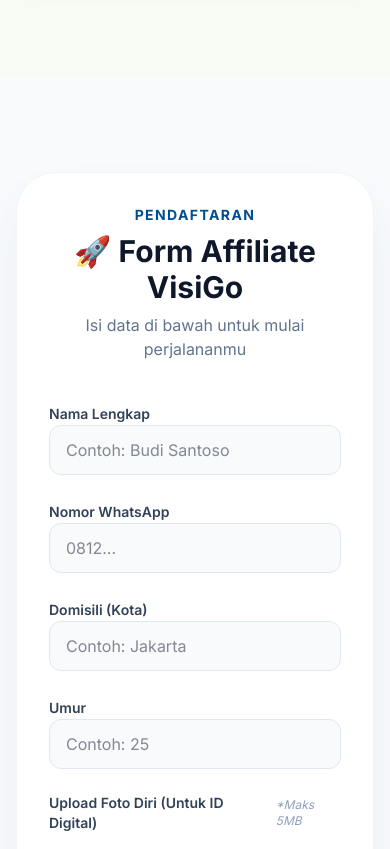
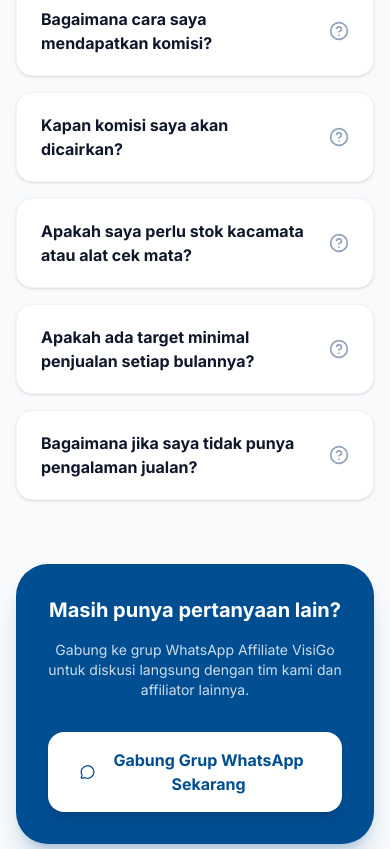
Before and after one commit to hajiariyanto81-alt/Affiliate-Visigo, a React (Vite) app: page / in a window 390 px wide. Shown: the part 7935-8784 px from the top of the page. Built offline with nearby package versions, Linux system fonts and the light colour scheme.

Commit message:
feat(sections): Add FAQ section and integrate into navigation
Introduces a new FAQ section to the application, addressing common user queries. This change also updates the main navigation to include a link to the new FAQ section, improving user experience and information accessibility.

```diff
--- a/src/App.tsx
+++ b/src/App.tsx
@@ -18,6 +18,7 @@ const Results = lazy(() => import('./components/Sections').then(m => ({ default:
 const HowItWorks = lazy(() => import('./components/Sections').then(m => ({ default: m.HowItWorks })));
 const Benefits = lazy(() => import('./components/Sections').then(m => ({ default: m.Benefits })));
 const Qualifications = lazy(() => import('./components/Sections').then(m => ({ default: m.Qualifications })));
+const FAQ = lazy(() => import('./components/Sections').then(m => ({ default: m.FAQ })));
 const AffiliateForm = lazy(() => import('./components/AffiliateForm').then(m => ({ default: m.AffiliateForm })));
 const SuccessMessage = lazy(() => import('./components/SuccessMessage').then(m => ({ default: m.SuccessMessage })));
 const CommissionChecker = lazy(() => import('./components/CommissionChecker').then(m => ({ default: m.CommissionChecker })));
@@ -151,6 +152,7 @@ const Navbar = ({ onCheckBalance }: { onCheckBalance: () => void }) => (
           </a>
           <div className="hidden md:flex items-center gap-6">
             <a href="#cara-kerja" className="text-sm font-medium text-slate-600 hover:text-primary transition-colors">Cara Kerja</a>
+            <a href="#faq" className="text-sm font-medium text-slate-600 hover:text-primary transition-colors">FAQ</a>
             <button
               onClick={onCheckBalance}
               className="text-sm font-bold text-primary hover:text-primary-dark transition-colors flex items-center gap-2"
@@ -338,6 +340,7 @@ export default function App() {
         <HowItWorks />
         <Benefits />
         <Qualifications />
+        <FAQ />
 
         <section className="py-20 bg-secondary/5">
           <div className="max-w-7xl mx-auto px-4 sm:px-6 lg:px-8 text-center">
--- a/src/components/Sections.tsx
+++ b/src/components/Sections.tsx
@@ -1,5 +1,5 @@
 import React from 'react';
-import { motion } from 'motion/react';
+import { motion, AnimatePresence } from 'motion/react';
 import {
   Smartphone,
   Wallet,
@@ -9,7 +9,8 @@ import {
   TrendingUp,
   Clock,
   Users,
-  GraduationCap
+  GraduationCap,
+  MessageCircle
 } from 'lucide-react';
 
 export const Problem = () => (
@@ -218,3 +219,107 @@ export const Qualifications = () => (
     </div>
   </section>
 );
+
+export const FAQ = () => {
+  const [openIndex, setOpenIndex] = React.useState<number | null>(null);
+
+  const faqs = [
+    {
+      q: "Apakah pendaftaran Affiliate VisiGo gratis?",
+      a: "Ya, pendaftaran 100% GRATIS tanpa biaya apapun. Kamu bisa langsung mulai setelah mendaftar dan mendapatkan ID Affiliate."
+    },
+    {
+      q: "Bagaimana cara saya mendapatkan komisi?",
+      a: "Kamu akan mendapatkan komisi setiap kali ada orang yang melakukan booking layanan cek mata ke rumah melalui referensi kamu dan transaksi tersebut selesai (berhasil)."
+    },
+    {
+      q: "Kapan komisi saya akan dicairkan?",
+      a: "Komisi akan diproses dan dicairkan secara rutin ke rekening bank atau e-wallet yang telah kamu daftarkan di formulir pendaftaran."
+    },
+    {
+      q: "Apakah saya perlu stok kacamata atau alat cek mata?",
+      a: "Tidak perlu. Kamu hanya fokus pada promosi dan mencari orang yang membutuhkan layanan. Tim profesional VisiGo yang akan datang ke rumah customer untuk melakukan pengecekan dan menyediakan kacamata."
+    },
+    {
+      q: "Apakah ada target minimal penjualan setiap bulannya?",
+      a: "Tidak ada target minimal. Kamu bebas menentukan kapan dan seberapa sering ingin mempromosikan layanan VisiGo. Semakin banyak yang booking, semakin besar cuan kamu!"
+    },
+    {
+      q: "Bagaimana jika saya tidak punya pengalaman jualan?",
+      a: "Tenang saja! Kami menyediakan materi promosi siap pakai dan bimbingan strategis untuk membantu kamu mulai menghasilkan pendapatan pertama kamu."
+    }
+  ];
+
+  return (
+    <section id="faq" className="py-24 bg-slate-50">
+      <div className="max-w-3xl mx-auto px-4 sm:px-6 lg:px-8">
+        <div className="text-center mb-16">
+          <h2 className="text-3xl md:text-4xl font-bold text-slate-900 mb-4">Pertanyaan Populer (FAQ)</h2>
+          <p className="text-slate-600">Punya pertanyaan? Mungkin jawabannya ada di sini.</p>
+        </div>
+
+        <div className="space-y-4">
+          {faqs.map((faq, i) => (
+            <motion.div
+              key={i}
+              initial={{ opacity: 0, y: 10 }}
+              whileInView={{ opacity: 1, y: 0 }}
+              viewport={{ once: true }}
+              transition={{ delay: i * 0.05 }}
+              className="bg-white rounded-2xl border border-slate-100 overflow-hidden shadow-sm"
+            >
+              <button
+                onClick={() => setOpenIndex(openIndex === i ? null : i)}
+                className="w-full px-6 py-5 text-left flex items-center justify-between gap-4 hover:bg-slate-50 transition-colors"
+              >
+                <span className="font-bold text-slate-900">{faq.q}</span>
+                <motion.div
+                  animate={{ rotate: openIndex === i ? 180 : 0 }}
+                  className="shrink-0"
+                >
+                  <HelpCircle className={`w-5 h-5 ${openIndex === i ? 'text-primary' : 'text-slate-400'}`} />
+                </motion.div>
+              </button>
+
+              <AnimatePresence>
+                {openIndex === i && (
+                  <motion.div
+                    initial={{ height: 0, opacity: 0 }}
+                    animate={{ height: 'auto', opacity: 1 }}
+                    exit={{ height: 0, opacity: 0 }}
+                    transition={{ duration: 0.3, ease: "easeInOut" }}
+                  >
+                    <div className="px-6 pb-6 text-slate-600 leading-relaxed border-t border-slate-50 pt-4">
+                      {faq.a}
+                    </div>
+                  </motion.div>
+                )}
+              </AnimatePresence>
+            </motion.div>
+          ))}
+        </div>
+
+        <motion.div
+          initial={{ opacity: 0, y: 20 }}
+          whileInView={{ opacity: 1, y: 0 }}
+          viewport={{ once: true }}
+          className="mt-16 p-8 bg-primary rounded-[2rem] text-white text-center shadow-xl shadow-primary/20"
+        >
+          <h3 className="text-xl font-bold mb-4">Masih punya pertanyaan lain?</h3>
+          <p className="text-white/80 mb-8 text-sm">
+            Gabung ke grup WhatsApp Affiliate VisiGo untuk diskusi langsung dengan tim kami dan affiliator lainnya.
+          </p>
+          <a
+            href="https://chat.whatsapp.com/H2INCmYxljRG548MK4hvyD?mode=gi_t"
+            target="_blank"
+            rel="noopener noreferrer"
+            className="inline-flex items-center gap-3 px-8 py-4 bg-white text-primary rounded-2xl font-bold hover:bg-slate-50 transition-all shadow-lg"
+          >
+            <MessageCircle className="w-5 h-5" />
+            Gabung Grup WhatsApp Sekarang
+          </a>
+        </motion.div>
+      </div>
+    </section>
+  );
+};
--- a/src/components/SuccessMessage.tsx
+++ b/src/components/SuccessMessage.tsx
@@ -1,6 +1,6 @@
 import React from 'react';
 import { motion } from 'motion/react';
-import { CheckCircle2, X, MessageCircle } from 'lucide-react';
+import { CheckCircle2, X, MessageCircle, Users } from 'lucide-react';
 import { AffiliateIDCard } from './AffiliateIDCard';
 
 interface FormData {
@@ -49,6 +49,15 @@ export const SuccessMessage = ({ onClose, formData }: { onClose: () => void, for
 
             <div className="space-y-3">
               <a
+                href="https://chat.whatsapp.com/H2INCmYxljRG548MK4hvyD?mode=gi_t"
+                target="_blank"
+                rel="noopener noreferrer"
+                className="w-full py-4 bg-primary text-white rounded-2xl font-bold text-base hover:bg-primary-dark transition-all shadow-xl shadow-primary/20 flex items-center justify-center gap-3 no-underline border-2 border-white/20"
+              >
+                <Users className="w-5 h-5" />
+                Gabung Grup Affiliate
+              </a>
+              <a
                 href={`https://wa.me/6281296921892?text=${encodeURIComponent(
                   "KONFIRMASI PENDAFTARAN VISIGO\n\n" +
                   "ID Affiliate: " + (formData.affiliateId || "-") + "\n" +
```
